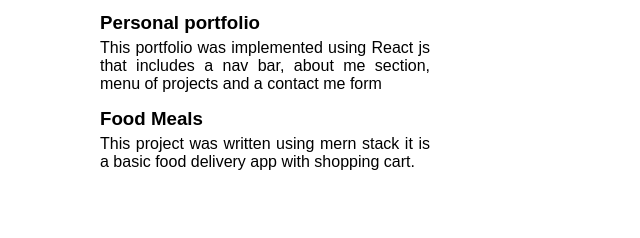
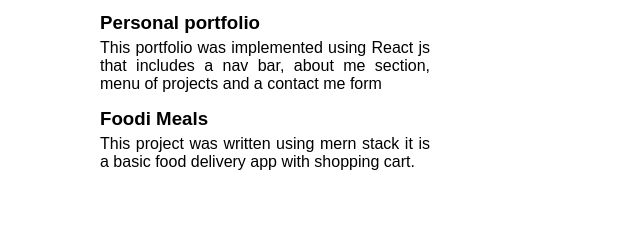
Before and after one commit to SamaMansour/my-portfolio, a plain HTML site: page index.html in a window 1280 px wide. Shown: the part 1976-2214 px from the top of the page, 0-640 px from the left. Drawn offline with nearby package versions, Linux system fonts and the light colour scheme.

Commit message:
Fix foodi

```diff
--- a/index.html
+++ b/index.html
@@ -76,7 +76,7 @@
 					about me section, menu of projects and a contact me form
 				</p>
 
-				<h3>Food Meals </h3>
+				<h3>Foodi Meals </h3>
 				<p>
 					This project was written using mern stack it is a basic food delivery app
 					with shopping cart.
```
